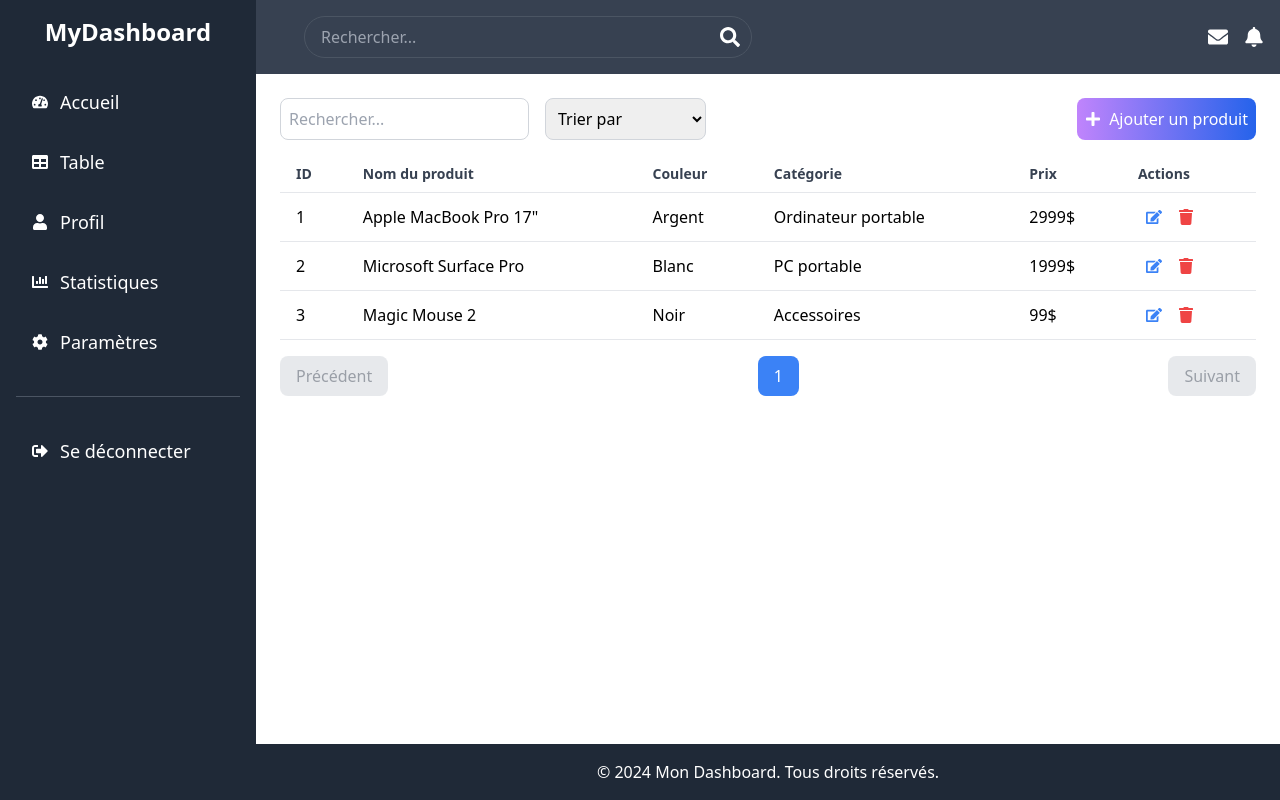
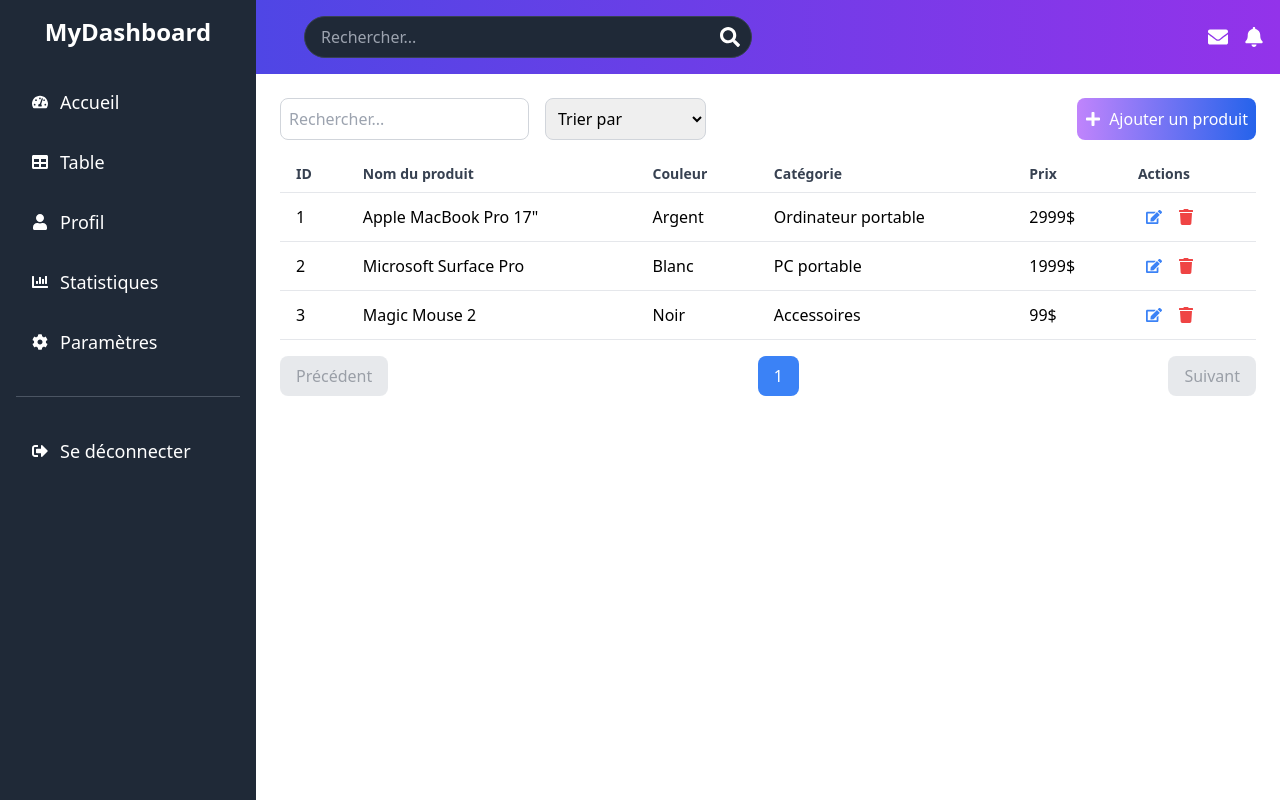
Before and after one commit to aminagr/react-tailwind-dashboard-starter, a React (Vite) app: page /table in a window 1280 px wide. Built offline with nearby package versions, Linux system fonts and the light colour scheme; sample sign-in values are in the browser's storage.

Commit message:
readme updated

```diff
--- a/src/components/common/Footer.jsx
+++ b/src/components/common/Footer.jsx
@@ -2,7 +2,7 @@
 
 const Footer = () => {
   return (
-    <footer className="bg-gray-800 text-white p-4 text-center mt-auto">
+    <footer className="bg-gradient-to-r from-indigo-600 to-purple-600 text-white p-4 text-center mt-auto">
       <p>&copy; 2024 Mon Dashboard. Tous droits réservés.</p>
     </footer>
   );
--- a/src/components/common/Navbar.jsx
+++ b/src/components/common/Navbar.jsx
@@ -9,7 +9,7 @@
   };
 
   return (
-    <nav className="bg-gray-700 p-4 shadow-md flex justify-between items-center w-full">
+    <nav className="bg-gradient-to-r from-indigo-600 to-purple-600 p-4 shadow-md flex justify-between items-center w-full">
 
       <button onClick={toggleSidebar} className="md:hidden text-white">
         <svg xmlns="http://www.w3.org/2000/svg" className="h-6 w-6" fill="none" stroke="currentColor" viewBox="0 0 24 24" strokeWidth="2">
@@ -18,13 +18,18 @@
       </button>
 
       <div className="relative flex items-center w-full max-w-md mx-4 md:mx-8">
+
+
       <input
         type="text"
         value={searchQuery}
         onChange={handleSearchChange}
         placeholder="Rechercher..."
-          className="w-full py-2 px-4 pr-10 bg-gray-700 text-white rounded-full border border-gray-600 focus:outline-none focus:ring-2 focus:ring-blue-500 focus:border-transparent transition-all"
+        className="w-full py-2 px-4 pr-10 bg-gray-800 text-white rounded-full border border-gray-700 focus:outline-none focus:ring-2 focus:ring-indigo-400 focus:border-indigo-500 transition-all"
       />
+
+
+
         <FaSearch className="absolute right-3 h-5 w-5 text-white" />
       </div>
 
--- a/src/components/layout/DashboardLayout.jsx
+++ b/src/components/layout/DashboardLayout.jsx
@@ -18,7 +18,7 @@
         <main className="flex-1 p-0 overflow-x-auto">
           {children}
         </main>
-        <Footer />
+
       </div>
     </div>
   );
```
Also changed, not shown: 1 other file (tests, documents, lock files or other folders). Lines whose indentation alone changed are shown as unchanged.
